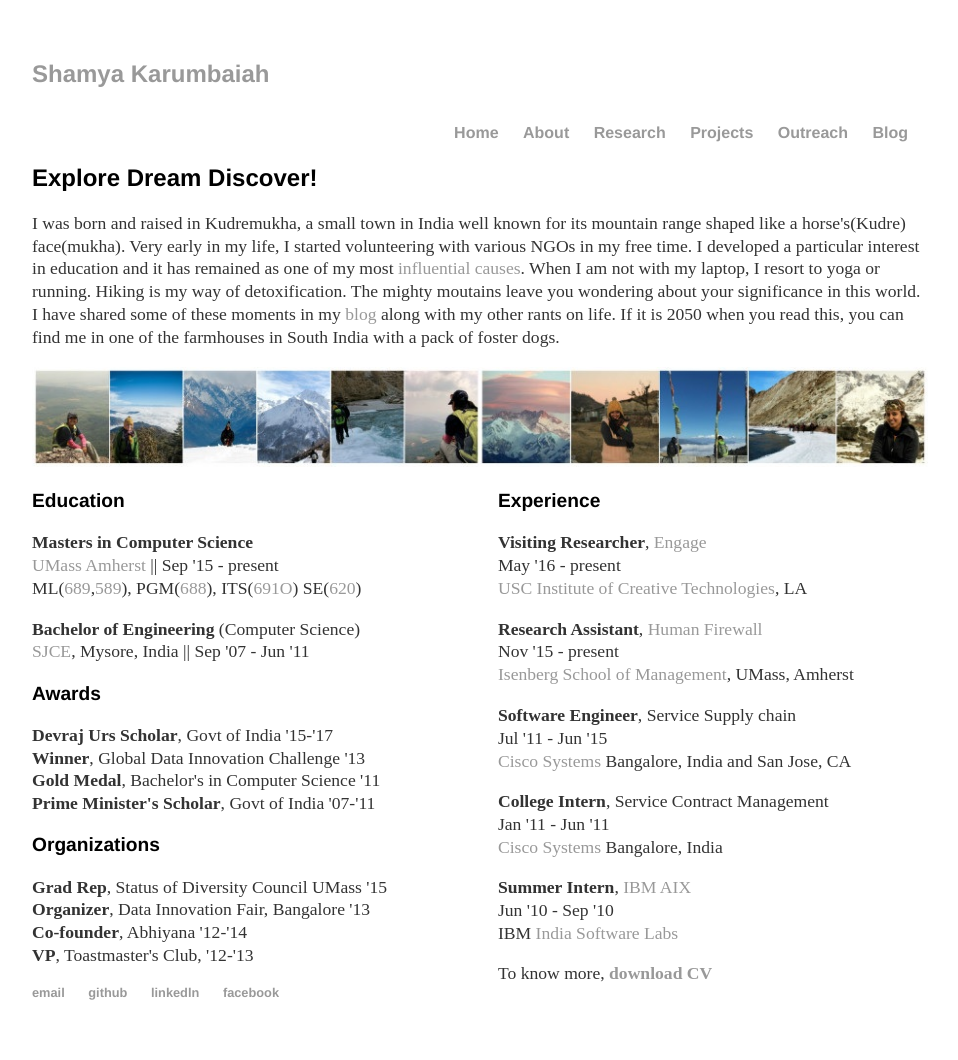
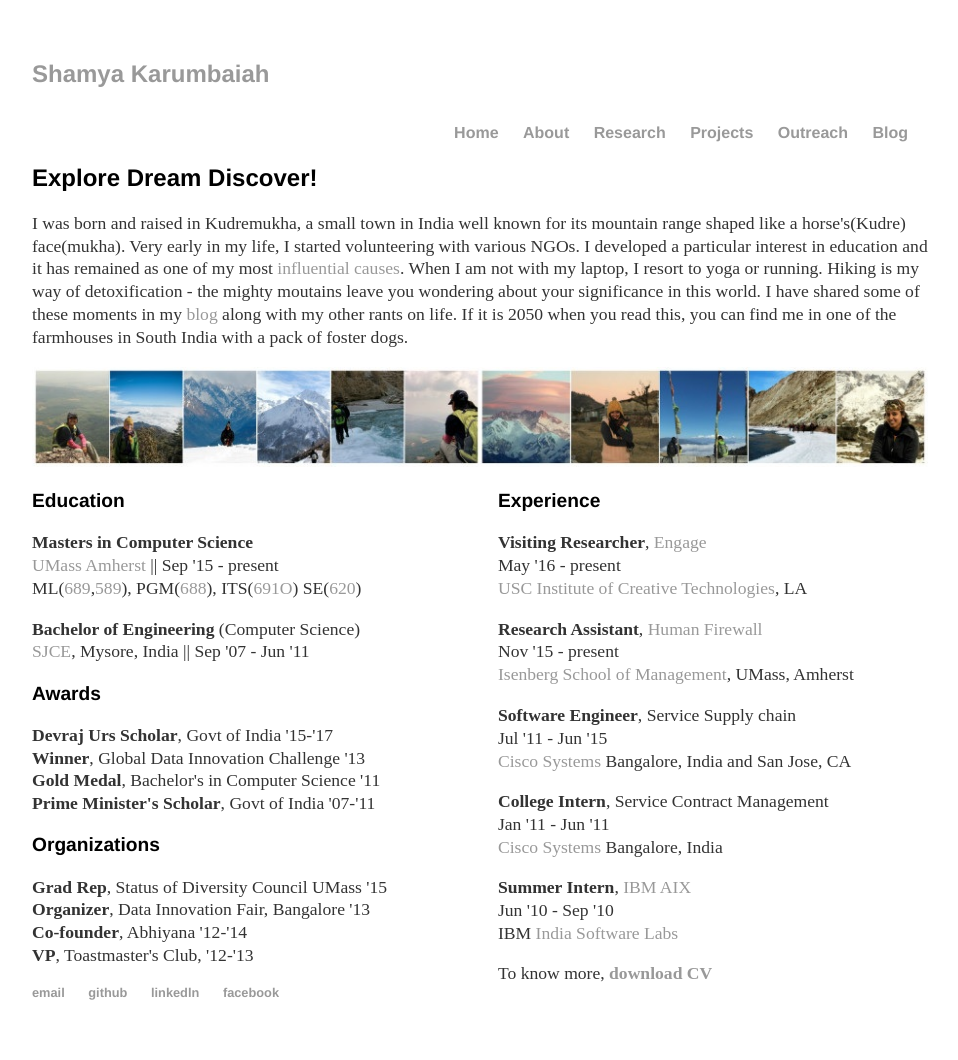
Before and after one commit to Shamya/shamyatest.github.io, a Jekyll site: the page built from about/index.html, in a window 1280 px wide. Shown: the whole page, without its empty margins (160-1118 px from the left). Built offline with Jekyll 4.4.1, drawn with Linux system fonts in a browser that asks for light colours.

Commit message:
Update index.html

```diff
--- a/about/index.html
+++ b/about/index.html
@@ -6,7 +6,7 @@
 <h2>Explore Dream Discover!</h2>
 <p> </p>
 
-<p>I was born and raised in Kudremukha, a small town in India well known for its mountain range shaped like a horse's(Kudre) face(mukha). Very early in my life, I started volunteering with various NGOs in my free time. I developed a particular interest in education and it has remained as one of my most <a href="/outreach">influential causes</a>. When I am not with my laptop, I resort to yoga or running. Hiking is my way of detoxification. The mighty moutains leave you wondering about your significance in this world. I have shared some of these moments in my <a href="/blog">blog</a> along with my other rants on life. If it is 2050 when you read this, you can find me in one of the farmhouses in South India with a pack of foster dogs.</p>
+<p>I was born and raised in Kudremukha, a small town in India well known for its mountain range shaped like a horse's(Kudre) face(mukha). Very early in my life, I started volunteering with various NGOs. I developed a particular interest in education and it has remained as one of my most <a href="/outreach">influential causes</a>. When I am not with my laptop, I resort to yoga or running. Hiking is my way of detoxification - the mighty moutains leave you wondering about your significance in this world. I have shared some of these moments in my <a href="/blog">blog</a> along with my other rants on life. If it is 2050 when you read this, you can find me in one of the farmhouses in South India with a pack of foster dogs.</p>
 
 <img src="/images/about.jpg" height="100%" width="100%"></img>
 
```
